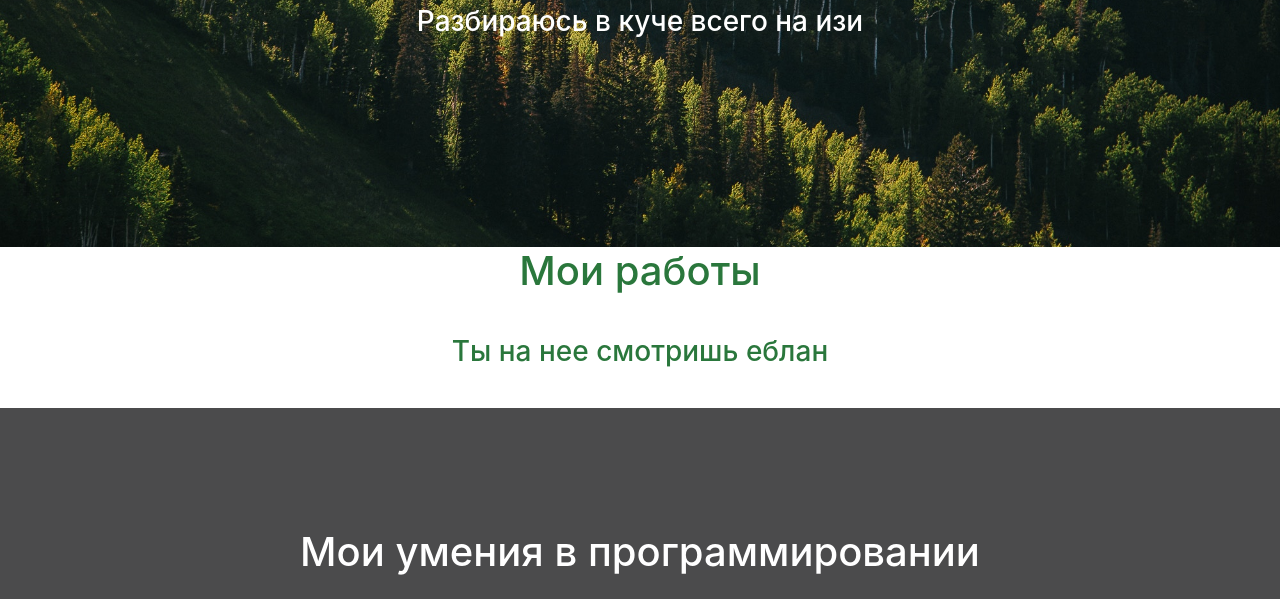
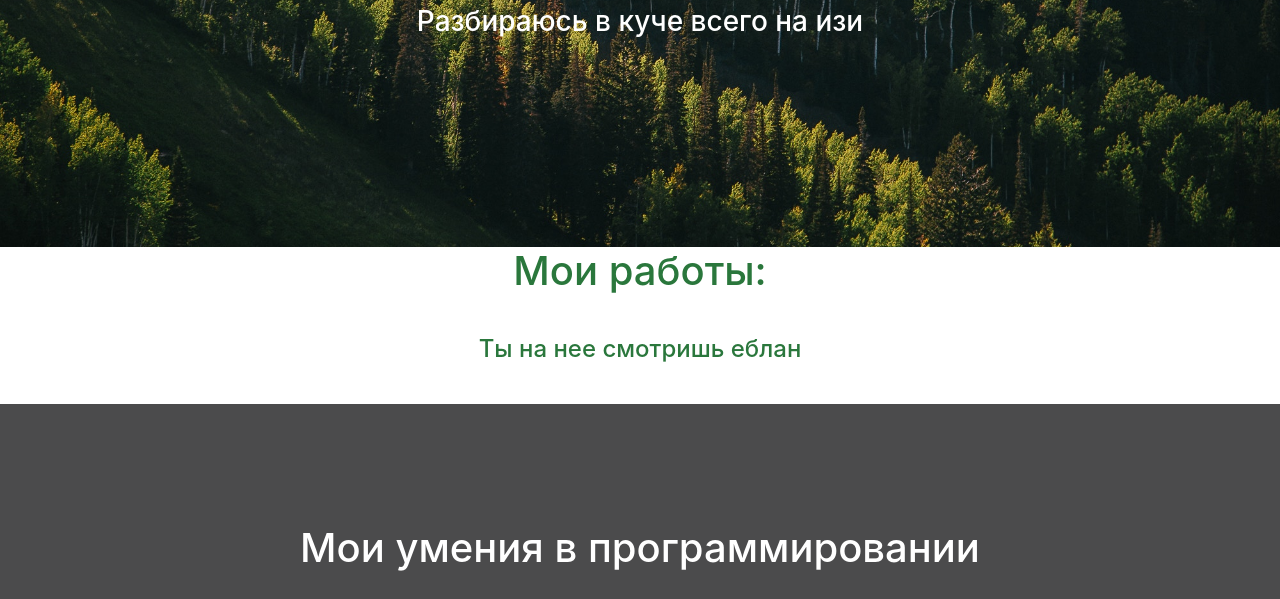
Before and after one commit to dayDream13er/siteboga, a website: page index.html in a window 1280 px wide. Shown: the part 498-1097 px from the top of the page. Drawn offline with nearby package versions, Linux system fonts and the light colour scheme.

Commit message:
Update index.html

```diff
--- a/index.html
+++ b/index.html
@@ -59,8 +59,8 @@
 
 
                 <div class="col-lg-12 ">
-                    <h1 class="headings">Мои работы</h1>
-                    <h3 class="headings">Ты на нее смотришь еблан</h3>
+                    <h1 class="headings">Мои работы:</h1>
+                    <h4 class="headings">Ты на нее смотришь еблан</h4>
                 </div>
             </div>
 
```
